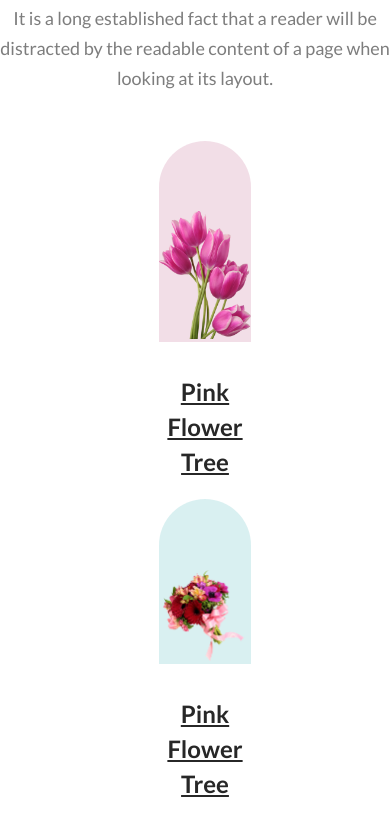
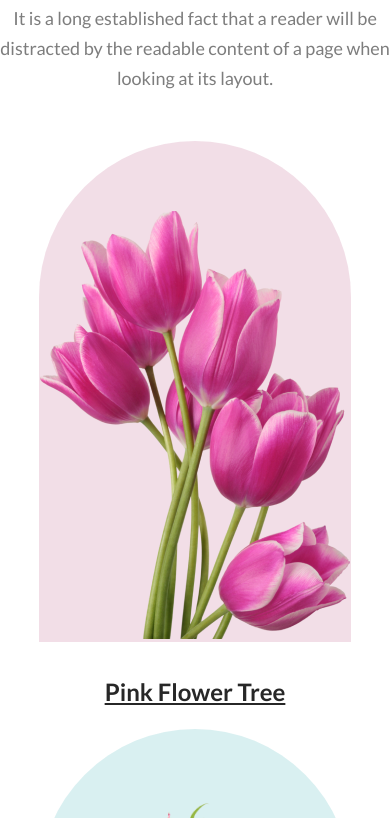
Before and after one commit to isagi299/flower-shop, a plain HTML site: page index.html in a window 390 px wide. Shown: the part 1434-2252 px from the top of the page. Drawn offline with Linux system fonts and the light colour scheme.

Commit message:
some correction on feather flower

```diff
--- a/style.css
+++ b/style.css
@@ -218,6 +218,13 @@ text-align: center;
         width: 100%;
     }
 
+    .feature-flowers{
+        margin: 0px;
+    }
+    .flowers-card{
+        width: 80%;
+    }
+
 
     .deli{
         flex-direction: column;
```
